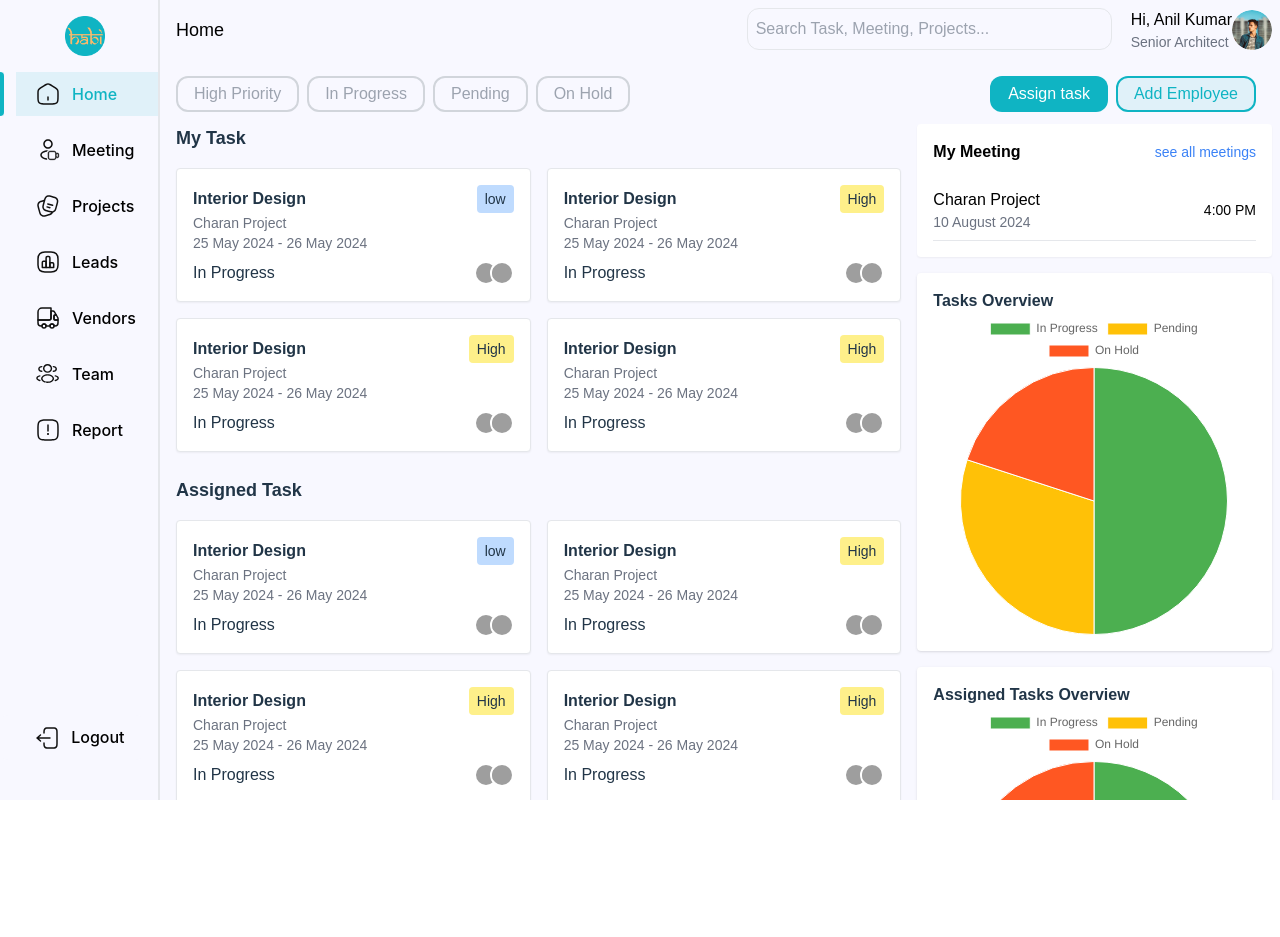
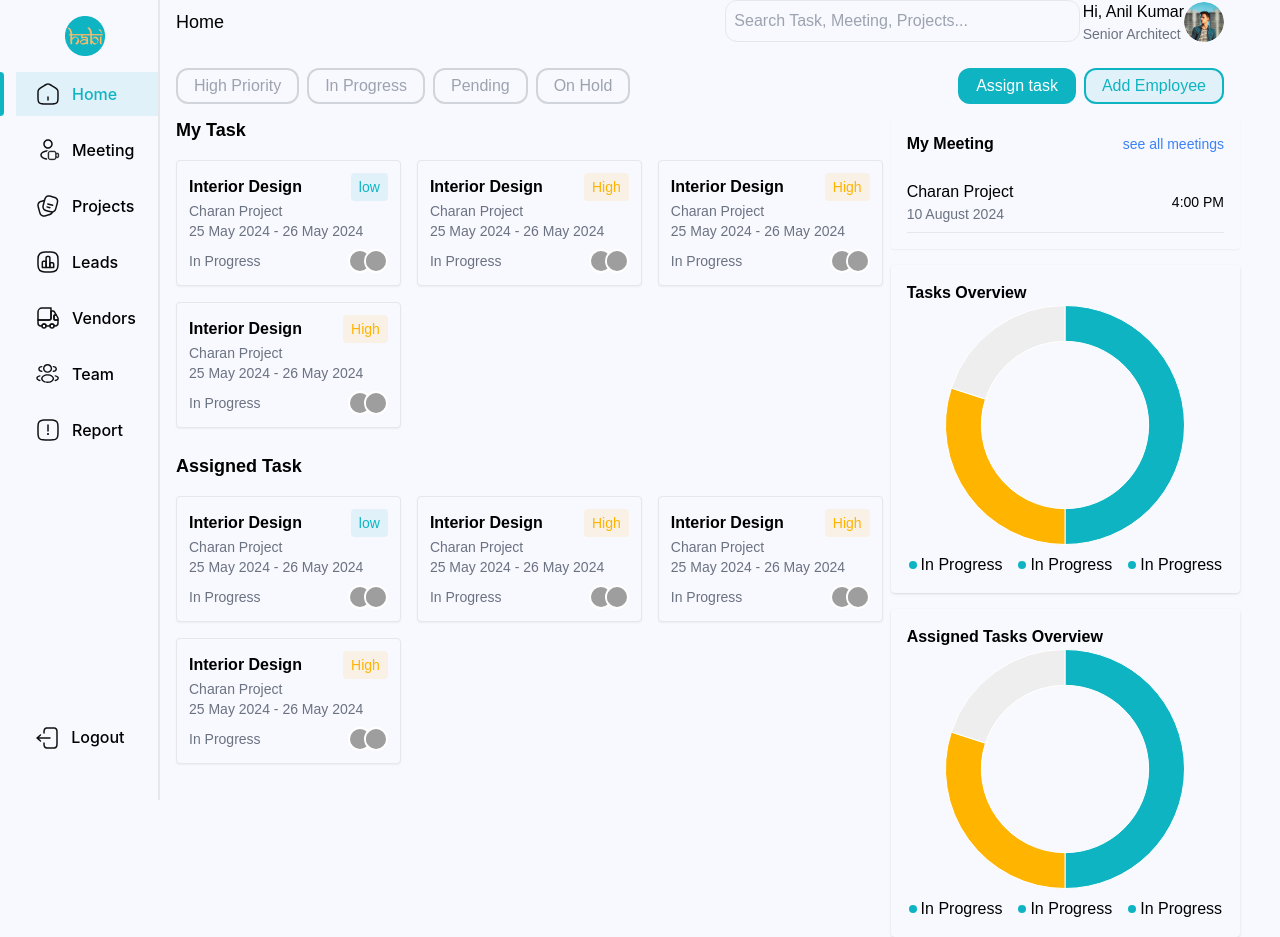
Before and after one commit to tejudharanesh/HABI_internal, a React (Vite) app: page / in a window 1280 px wide. Before the commit the page ends 800 px from the top, so only its background shows below. Built offline with nearby package versions, Linux system fonts and the light colour scheme; grey boxes are pictures that could not be loaded.

Commit message:
created meeting bar

```diff
--- a/src/components/Admin/Meetings.jsx
+++ b/src/components/Admin/Meetings.jsx
@@ -2,7 +2,7 @@ import React from "react";
 
 function Meetings({ meetings }) {
   return (
-    <div className="p-4 bg-white rounded shadow-sm">
+    <div className="p-4 bg-layoutColor rounded shadow-sm">
       <div className="flex justify-between items-center">
         <h3 className="font-semibold text-black">My Meeting</h3>
         <a href="#" className="text-sm text-blue-500">
--- a/src/components/Admin/PieChart.jsx
+++ b/src/components/Admin/PieChart.jsx
@@ -1,9 +1,9 @@
 import React from "react";
-import { Pie } from "react-chartjs-2";
-import { Chart as ChartJS, ArcElement, Tooltip, Legend } from "chart.js";
+import { Doughnut } from "react-chartjs-2";
+import { Chart as ChartJS, ArcElement, Tooltip } from "chart.js";
 
 // Register the necessary components
-ChartJS.register(ArcElement, Tooltip, Legend);
+ChartJS.register(ArcElement, Tooltip);
 
 function PieChart({ data }) {
   const chartData = {
@@ -12,13 +12,17 @@ function PieChart({ data }) {
       {
         label: "Task Overview",
         data: data,
-        backgroundColor: ["#4CAF50", "#FFC107", "#FF5722"],
+        backgroundColor: ["#0FB4C3", "#FFB400", "#EEEEEE"],
         borderWidth: 1,
       },
     ],
   };
 
-  return <Pie data={chartData} />;
+  const options = {
+    cutout: "70%", // This creates a 90% cutout (doughnut effect)
+  };
+
+  return <Doughnut data={chartData} options={options} />;
 }
 
 export default PieChart;
--- a/src/components/Admin/Task.jsx
+++ b/src/components/Admin/Task.jsx
@@ -4,8 +4,8 @@ import Taskcard from "./Taskcard";
 function Task({ title, tasks }) {
   return (
     <div className="mb-6">
-      <h2 className="text-lg font-semibold mb-4">{title}</h2>
-      <div className="grid grid-cols-1 md:grid-cols-2 gap-4">
+      <h2 className="text-lg font-semibold mb-4 text-black">{title}</h2>
+      <div className="grid grid-cols-1 lg:grid-cols-2 xl:grid-cols-3 gap-4">
         {tasks.map((task, id) => (
           <Taskcard key={id} task={task} />
         ))}
--- a/src/components/Admin/Taskcard.jsx
+++ b/src/components/Admin/Taskcard.jsx
@@ -2,12 +2,14 @@ import React from "react";
 
 function Taskcard({ task }) {
   return (
-    <div className="p-4 border rounded shadow-sm bg-white">
+    <div className="p-3 border rounded shadow-sm bg-layoutColor">
       <div className="flex justify-between items-center">
-        <h3 className="font-semibold">{task.title}</h3>
+        <h3 className="font-semibold text-black">{task.title}</h3>
         <span
           className={`px-2 py-1 text-sm rounded ${
-            task.priority === "High" ? "bg-yellow-200" : "bg-blue-200"
+            task.priority === "High"
+              ? "bg-secondary1 text-secondary"
+              : "bg-primaryO text-primary"
           }`}
         >
           {task.priority}
@@ -16,7 +18,8 @@ function Taskcard({ task }) {
       <p className="text-sm text-gray-500">{task.project}</p>
       <p className="text-sm text-gray-500">{task.dates}</p>
       <div className="mt-2 flex justify-between items-center">
-        <span>{task.status}</span>
+        <span className="text-sm text-gray-500">{task.status}</span>
+
         <div className="flex -space-x-2">
           {task.team.map((member, idx) => (
             <img
--- a/src/components/header/Header.jsx
+++ b/src/components/header/Header.jsx
@@ -12,7 +12,7 @@ const Header = () => {
         placeholder="Search Task, Meeting, Projects..."
         className="border rounded-xl p-2 w-1/3 absolute right-40 bg-layoutColor"
       />
-      <div className="flex absolute right-0">
+      <div className="flex absolute right-4">
         <div className="flex items-center">
           <div className="ml-2">
             <p className="text-black">Hi, Anil Kumar</p>
--- a/src/pages/Admin/Home.jsx
+++ b/src/pages/Admin/Home.jsx
@@ -62,24 +62,58 @@ function Home() {
   return (
     <div className="min-h-screen flex flex-col items-center bg-background font-poppins w-full">
       <div
-        className={`w-screen flex flex-col bg-layoutColor p-2 h-auto md:pl-24 lg:pl-44`}
+        className={`w-screen flex flex-col bg-layoutColor px-2 h-auto md:pl-24 lg:pl-44 md:px-10`}
       >
         <Header />
         <TaskFilters />
-        <div className="grid grid-cols-1 lg:grid-cols-3 gap-4">
+        <div className="grid grid-cols-1 md:grid-cols-2 lg:grid-cols-3  gap-2">
           <div className="lg:col-span-2">
             <Task title="My Task" tasks={tasks} />
             <Task title="Assigned Task" tasks={tasks} />
           </div>
-          <div className="space-y-4">
+          <div className="space-y-4 ">
             <Meetings meetings={meetings} />
-            <div className="bg-white p-4 rounded shadow">
-              <h3 className="font-semibold">Tasks Overview</h3>
-              <PieChart data={taskOverviewData} />
+            <div className="bg-layoutColor p-4 rounded shadow">
+              <h3 className="font-semibold text-black">Tasks Overview</h3>
+              <div className="w-60 mx-auto">
+                <PieChart data={taskOverviewData} />
+              </div>
+              <div className="flex space-x-4 justify-center mt-2">
+                <div className="flex items-center space-x-1">
+                  <div className="w-2 h-2 bg-primary rounded-full"></div>
+                  <p className="text-black">In Progress</p>
+                </div>
+                <div className="flex items-center space-x-1">
+                  <div className="w-2 h-2 bg-primary rounded-full"></div>
+                  <p className="text-black">In Progress</p>
+                </div>
+                <div className="flex items-center space-x-1">
+                  <div className="w-2 h-2 bg-primary rounded-full"></div>
+                  <p className="text-black">In Progress</p>
+                </div>
+              </div>
             </div>
-            <div className="bg-white p-4 rounded shadow">
-              <h3 className="font-semibold">Assigned Tasks Overview</h3>
-              <PieChart data={taskOverviewData} />
+            <div className="bg-layoutColor p-4 rounded shadow">
+              <h3 className="font-semibold text-black">
+                Assigned Tasks Overview
+              </h3>
+              <div className="w-60 mx-auto">
+                <PieChart data={taskOverviewData} />
+              </div>
+              <div className="flex space-x-4 justify-center mt-2">
+                <div className="flex items-center space-x-1">
+                  <div className="w-2 h-2 bg-primary rounded-full"></div>
+                  <p className="text-black">In Progress</p>
+                </div>
+                <div className="flex items-center space-x-1">
+                  <div className="w-2 h-2 bg-primary rounded-full"></div>
+                  <p className="text-black">In Progress</p>
+                </div>
+                <div className="flex items-center space-x-1">
+                  <div className="w-2 h-2 bg-primary rounded-full"></div>
+                  <p className="text-black">In Progress</p>
+                </div>
+              </div>
             </div>
           </div>
         </div>
--- a/src/pages/dashboard/Dashboard.jsx
+++ b/src/pages/dashboard/Dashboard.jsx
@@ -3,13 +3,13 @@ import Navbar from "../../components/navbar/Navbar";
 import Home from "../Admin/Home";
 function Dashboard() {
   return (
-    <div className="flex h-screen overflow-hidden">
+    <div className="flex h-screen">
       {/* Navbar */}
       <Navbar />
 
       {/* Main Content */}
       {/* Add ml-64 to create space for the navbar */}
-      <div className="flex-grow overflow-y-auto">
+      <div className="flex-grow">
         <Home />
       </div>
     </div>
--- a/tailwind.config.js
+++ b/tailwind.config.js
@@ -15,7 +15,9 @@ export default {
 
         background: "#EEEEEE",
         layoutColor: "#F8F8FF",
-        secondary: "#C0C0C0",
+        secondary: "#FFB400",
+        secondary1: "rgba(255, 180, 0, 0.1)",
+
         BlackO: "#111111",
       },
       keyframes: {
```
